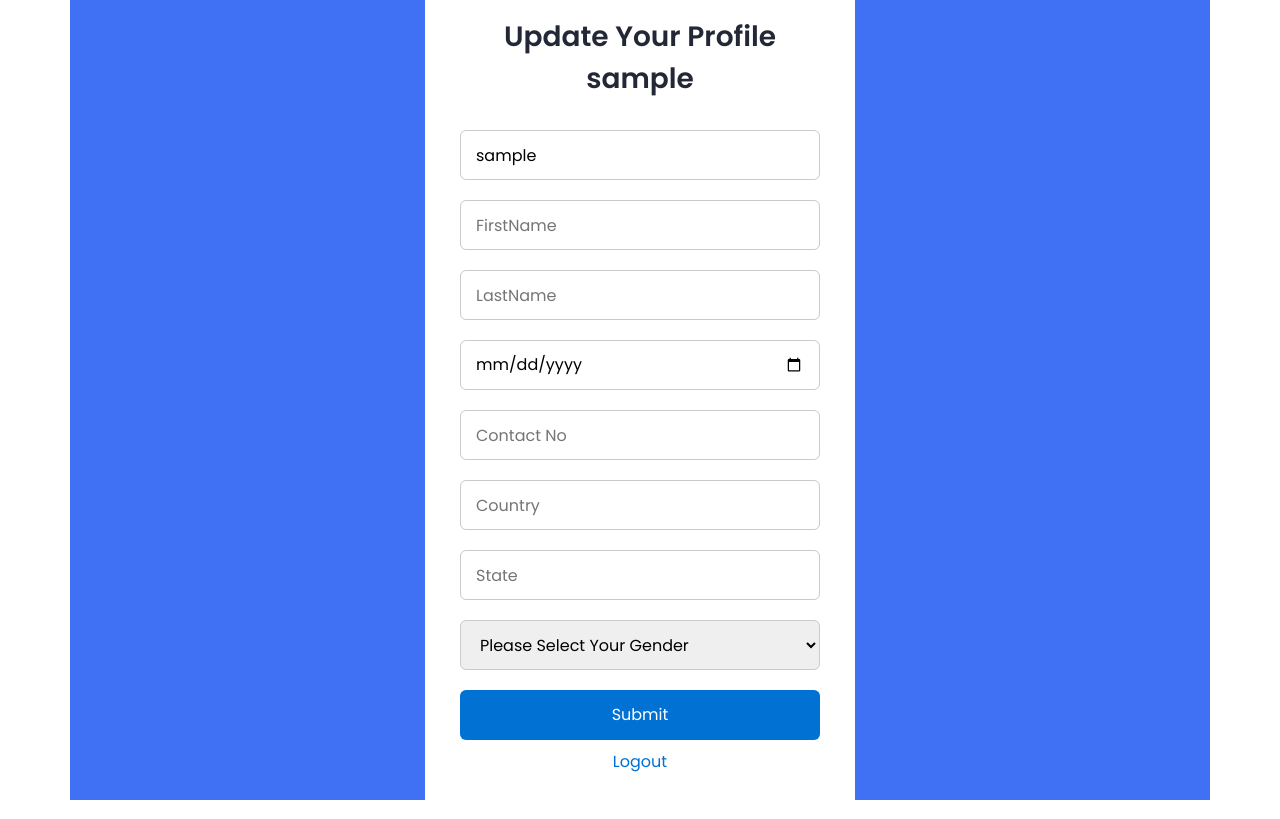
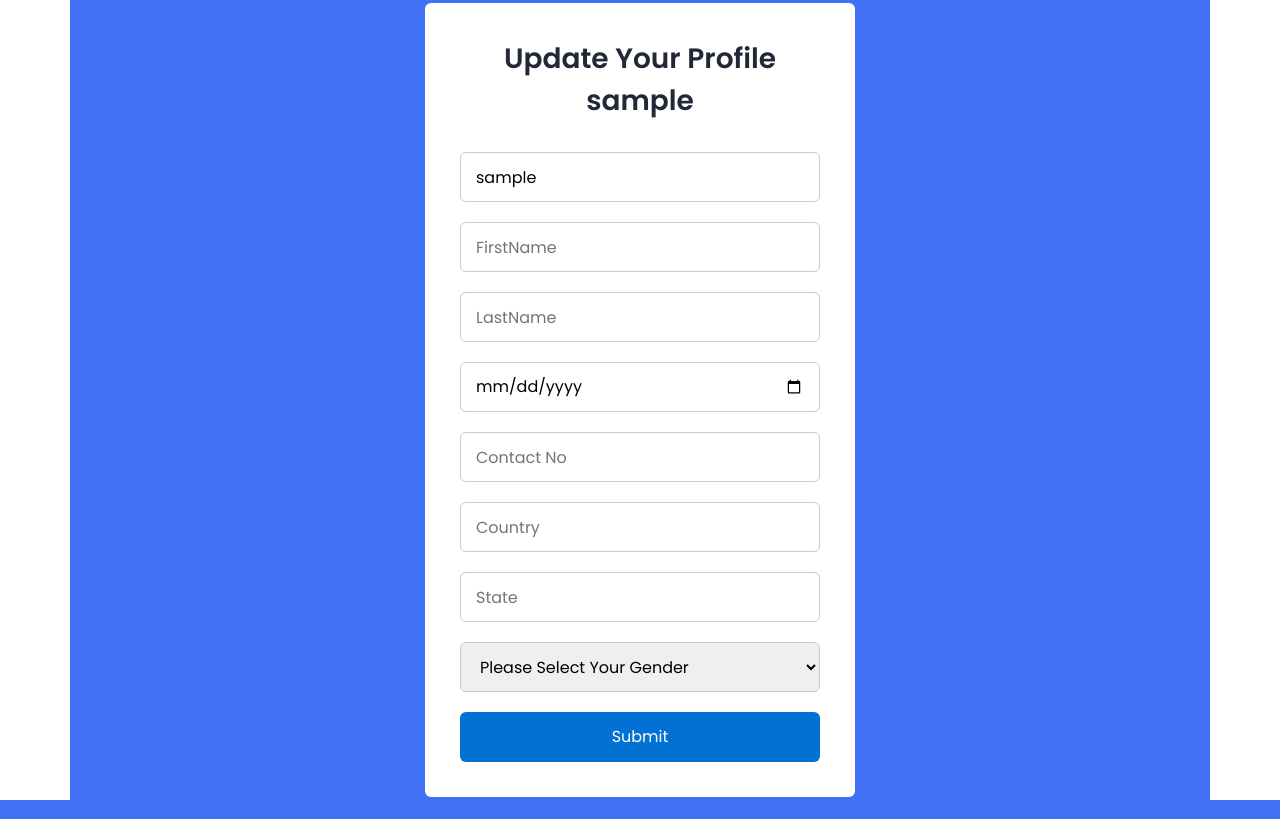
Before and after one commit to Vaishnavi-Rangabashyam/Login, a PHP site: page / in a window 1280 px wide. Run offline with PHP 8.4, Linux system fonts and the light colour scheme; the visitor is signed in with stand-in values (Sample User, id 1); some libraries are stand-ins or nearby versions.

Commit message:
Update index.php

```diff
--- a/index.php
+++ b/index.php
@@ -78,9 +78,7 @@ else{
                                       <button type="button"  id="button" value="submit" onclick="submitData();">Submit</button>
                               </div>
 
-                              <div style="text-align:center;padding:10px;">
-                                   <a href="logout.php" style=>Logout</a>
-                               </div>
+
 
 
                     </form>
```
